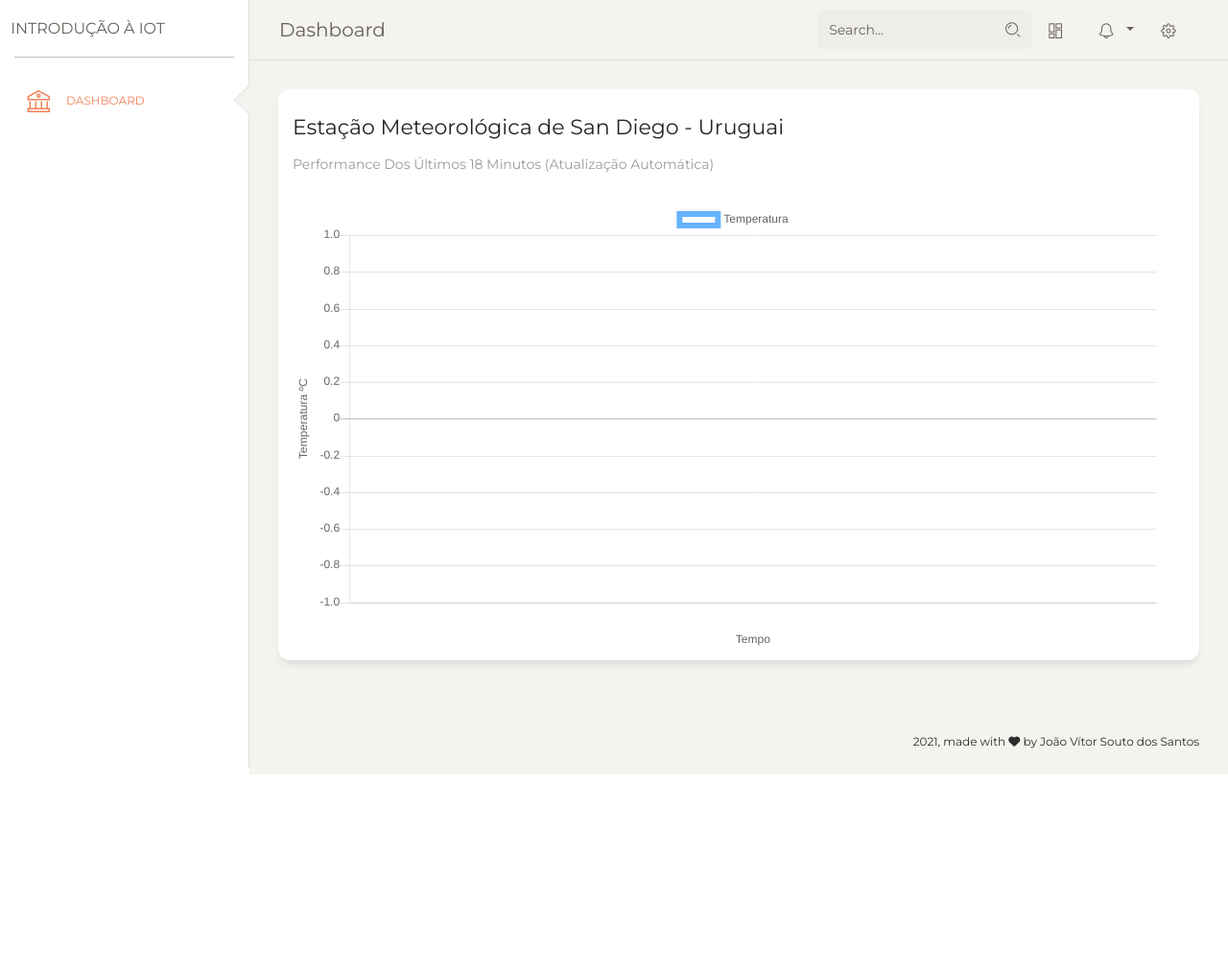
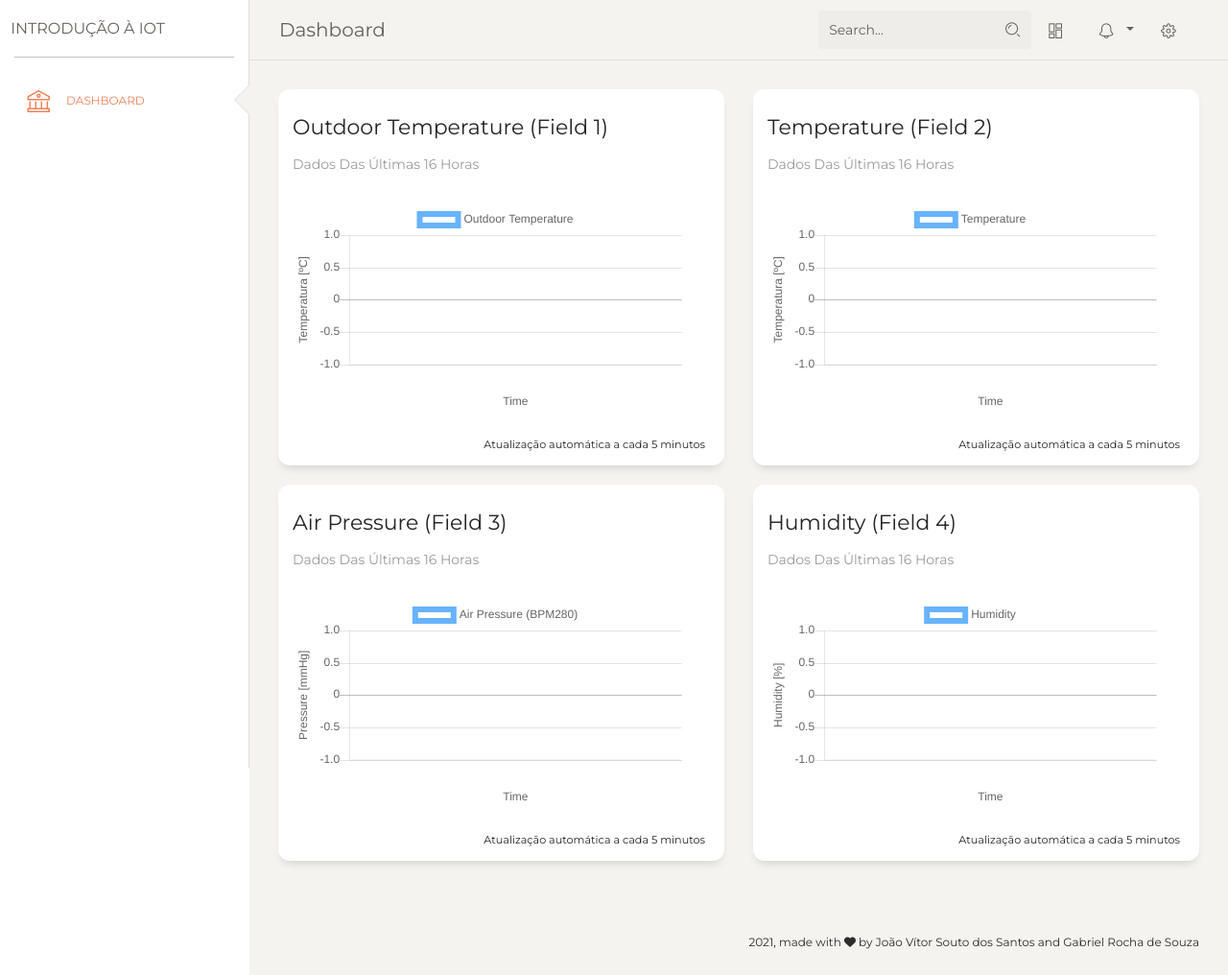
Before and after one commit to JoaoVSouto/iot-ml-prediction, a Django app: page / in a window 1280 px wide. Shown: the whole page at 96% size. Before the commit the page ends 807 px from the top, so only its background shows below. Run offline with Django 3.2, Linux system fonts and the light colour scheme; some libraries are stand-ins or nearby versions.

Commit message:
Retrieve raw data from the four fields

```diff
--- a/iot_dashboard/static/js/index.js
+++ b/iot_dashboard/static/js/index.js
@@ -1,10 +1,11 @@
-const config = {
+function createChartConfig({ datasetLabel, xAxisLabel, yAxisLabel }) {
+  return {
     type: 'line',
     data: {
       labels: [],
       datasets: [
         {
-        label: 'Temperatura',
+          label: datasetLabel,
           data: [],
           borderWidth: 6,
           borderColor: 'rgba(77,166,253,0.85)',
@@ -31,7 +32,7 @@ const config = {
             display: true,
             scaleLabel: {
               display: true,
-            labelString: 'Tempo',
+              labelString: xAxisLabel,
             },
           },
         ],
@@ -40,44 +41,98 @@ const config = {
             display: true,
             scaleLabel: {
               display: true,
-            labelString: 'Temperatura ºC',
+              labelString: yAxisLabel,
             },
           },
         ],
       },
     },
-};
+  }
+}
 
 (() => {
-  const ctx = document.getElementById('canvas').getContext('2d');
-  window.myLine = new Chart(ctx, config);
+  const ctx = document.getElementById('raw-field-1').getContext('2d');
+  window.rawField1 = new Chart(ctx, createChartConfig({
+    datasetLabel: 'Outdoor Temperature',
+    xAxisLabel: 'Time',
+    yAxisLabel: 'Temperatura [ºC]',
+  }));
 })();
 
-async function getLastThingSpeakData() {
-  const CHANNEL_ID = 1293177;
+(() => {
+  const ctx = document.getElementById('raw-field-2').getContext('2d');
+  window.rawField2 = new Chart(ctx, createChartConfig({
+    datasetLabel: 'Temperature',
+    xAxisLabel: 'Time',
+    yAxisLabel: 'Temperatura [ºC]',
+  }));
+})();
+
+(() => {
+  const ctx = document.getElementById('raw-field-3').getContext('2d');
+  window.rawField3 = new Chart(ctx, createChartConfig({
+    datasetLabel: 'Air Pressure (BPM280)',
+    xAxisLabel: 'Time',
+    yAxisLabel: 'Pressure [mmHg]',
+  }));
+})();
+
+(() => {
+  const ctx = document.getElementById('raw-field-4').getContext('2d');
+  window.rawField4 = new Chart(ctx, createChartConfig({
+    datasetLabel: 'Humidity',
+    xAxisLabel: 'Time',
+    yAxisLabel: 'Humidity [%]',
+  }));
+})();
+
+async function getLastThingSpeakData({ chartInstance, fieldNumber }) {
+  const CHANNEL_ID = 196384;
 
   const response = await fetch(
-    `https://api.thingspeak.com/channels/${CHANNEL_ID}/fields/1.json`
+    `https://api.thingspeak.com/channels/${CHANNEL_ID}/fields/${fieldNumber}.json?results=500`
   );
   const data = await response.json();
 
-  window.myLine.data.datasets[0].data = [];
-  window.myLine.data.labels = [];
+  chartInstance.data.datasets[0].data = [];
+  chartInstance.data.labels = [];
 
   data.feeds.forEach(feed => {
-    window.myLine.data.datasets[0].data.push(feed.field1);
+    chartInstance.data.datasets[0].data.push(feed[`field${fieldNumber}`]);
 
     const time = new Date(feed.created_at);
     const hours = time.getHours().toString().padStart(2, '0');
     const minutes = time.getMinutes().toString().padStart(2, '0');
-    window.myLine.data.labels.push(`${hours}:${minutes}`);
+    chartInstance.data.labels.push(`${hours}:${minutes}`);
   });
 
-  window.myLine.update();
+  chartInstance.update();
 }
 
-getLastThingSpeakData();
+function getRawChartsData() {
+  getLastThingSpeakData({
+    chartInstance: window.rawField1,
+    fieldNumber: 1,
+  });
+
+  getLastThingSpeakData({
+    chartInstance: window.rawField2,
+    fieldNumber: 2,
+  });
+
+  getLastThingSpeakData({
+    chartInstance: window.rawField3,
+    fieldNumber: 3,
+  });
+
+  getLastThingSpeakData({
+    chartInstance: window.rawField4,
+    fieldNumber: 4,
+  });
+}
+
+getRawChartsData();
 
 setInterval(() => {
-  getLastThingSpeakData();
-}, 1000 * 60);
+  getRawChartsData();
+}, 1000 * 60 * 5);
--- a/iot_dashboard/templates/index.html
+++ b/iot_dashboard/templates/index.html
@@ -31,7 +31,7 @@
         <div class="sidebar-wrapper">
           <ul class="nav">
             <li class="active">
-              <a href="./dashboard.html">
+              <a href="/">
                 <i class="nc-icon nc-bank"></i>
                 <p>Dashboard</p>
               </a>
@@ -137,18 +137,75 @@
         </nav>
         <div class="content">
           <div class="row">
-            <div class="col-md-12">
+            <div class="col-md-6">
               <div class="card">
                 <div class="card-header">
                   <h5 class="card-title">
-                    Estação Meteorológica de San Diego - Uruguai
+                    Outdoor Temperature (Field 1)
                   </h5>
                   <p class="card-category">
-                    Performance dos últimos 18 minutos (Atualização automática)
+                    Dados das últimas 16 horas
                   </p>
                 </div>
                 <div class="card-body">
-                  <canvas id="canvas"></canvas>
+                  <canvas id="raw-field-1"></canvas>
+                </div>
+                <div class="card-footer text-right">
+                  <small>Atualização automática a cada 5 minutos</small>
+                </div>
+              </div>
+            </div>
+            <div class="col-md-6">
+              <div class="card">
+                <div class="card-header">
+                  <h5 class="card-title">
+                    Temperature (Field 2)
+                  </h5>
+                  <p class="card-category">
+                    Dados das últimas 16 horas
+                  </p>
+                </div>
+                <div class="card-body">
+                  <canvas id="raw-field-2"></canvas>
+                </div>
+                <div class="card-footer text-right">
+                  <small>Atualização automática a cada 5 minutos</small>
+                </div>
+              </div>
+            </div>
+            <div class="col-md-6">
+              <div class="card">
+                <div class="card-header">
+                  <h5 class="card-title">
+                    Air Pressure (Field 3)
+                  </h5>
+                  <p class="card-category">
+                    Dados das últimas 16 horas
+                  </p>
+                </div>
+                <div class="card-body">
+                  <canvas id="raw-field-3"></canvas>
+                </div>
+                <div class="card-footer text-right">
+                  <small>Atualização automática a cada 5 minutos</small>
+                </div>
+              </div>
+            </div>
+            <div class="col-md-6">
+              <div class="card">
+                <div class="card-header">
+                  <h5 class="card-title">
+                    Humidity (Field 4)
+                  </h5>
+                  <p class="card-category">
+                    Dados das últimas 16 horas
+                  </p>
+                </div>
+                <div class="card-body">
+                  <canvas id="raw-field-4"></canvas>
+                </div>
+                <div class="card-footer text-right">
+                  <small>Atualização automática a cada 5 minutos</small>
                 </div>
               </div>
             </div>
@@ -160,7 +217,7 @@
               <div class="credits ml-auto">
                 <span class="copyright">
                   2021, made with <i class="fa fa-heart heart"></i> by João
-                  Vítor Souto dos Santos
+                  Vítor Souto dos Santos and Gabriel Rocha de Souza
                 </span>
               </div>
             </div>
--- a/iot_dashboard/views.py
+++ b/iot_dashboard/views.py
@@ -1,11 +1,13 @@
 from django.shortcuts import render
-from django.http import HttpResponse, JsonResponse
+from django.http import JsonResponse
+import requests
 
 def home(request):
    return render(request, 'index.html')
 
 def send_json(request):
-   data = [{'name': 'Peter', 'email': 'peter@example.org'},
-         {'name': 'Julia', 'email': 'julia@example.org'}]
+   payload = {'results': 500}
 
-   return JsonResponse(data, safe=False)
+   field_1 = requests.get('https://api.thingspeak.com/channels/196384/fields/1.json', params=payload)
+
+   return JsonResponse(field_1.json(), safe=False)
```
Also changed, not shown: 2 other files. Lines whose indentation alone changed are shown as unchanged.
